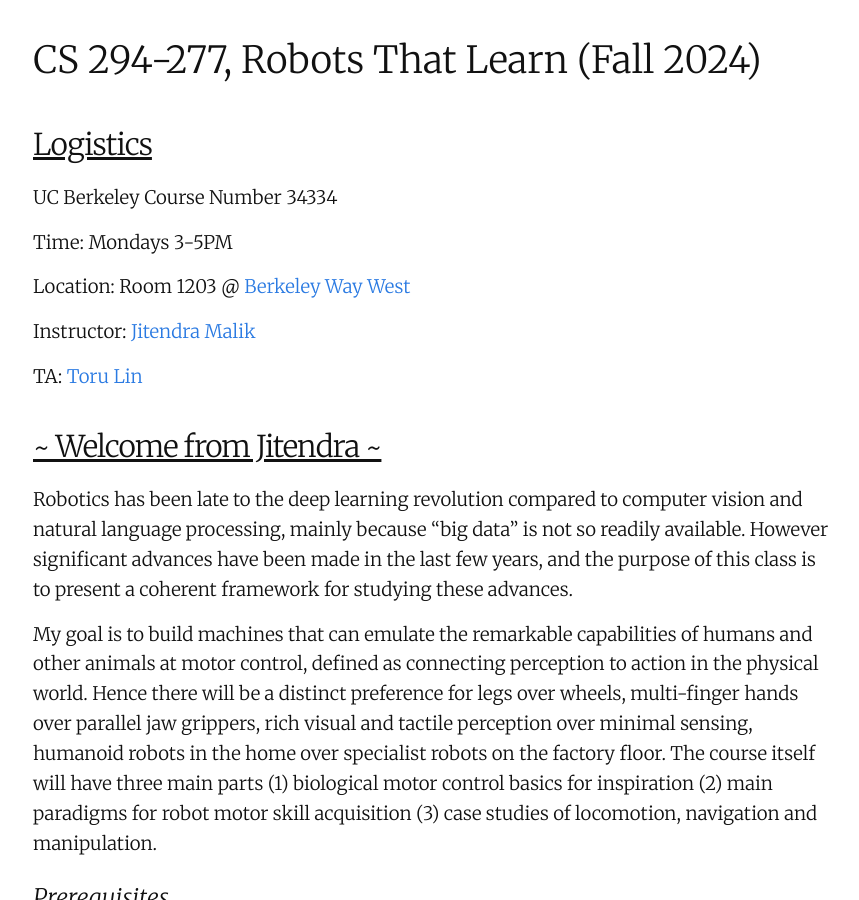
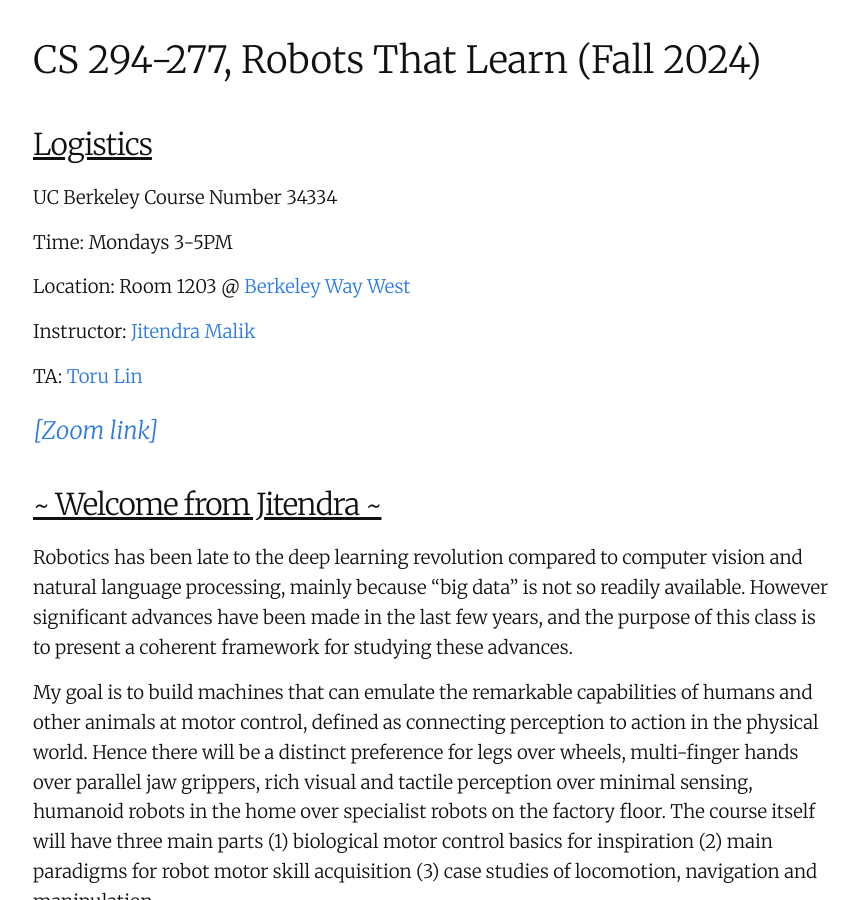
Before and after one commit to robots-that-learn/robots-that-learn.github.io, a Jekyll site: the page built from index.md, in a window 1280 px wide and 900 px high. Shown: the whole window, without its empty margins (207-1066 px from the left). Built offline with Jekyll 4.4.1, drawn with Linux system fonts in a browser that asks for light colours; our own code applies the rules of GitHub Pages for plain Markdown files.

Commit message:
Update index.md

```diff
--- a/index.md
+++ b/index.md
@@ -15,6 +15,8 @@ Location: Room 1203 @ [Berkeley Way West](https://maps.app.goo.gl/thh2ey5nUR7VsM
 Instructor: [Jitendra Malik](https://people.eecs.berkeley.edu/~malik)
 
 TA: [Toru Lin](https://toruowo.github.io/)
+
+### [[Zoom link]](https://berkeley.zoom.us/j/93606287284?pwd=9BegdYSr7NNxc9jJsc3LRPOF65P94T.1)
 
 ## ~ Welcome from Jitendra ~
 
```
